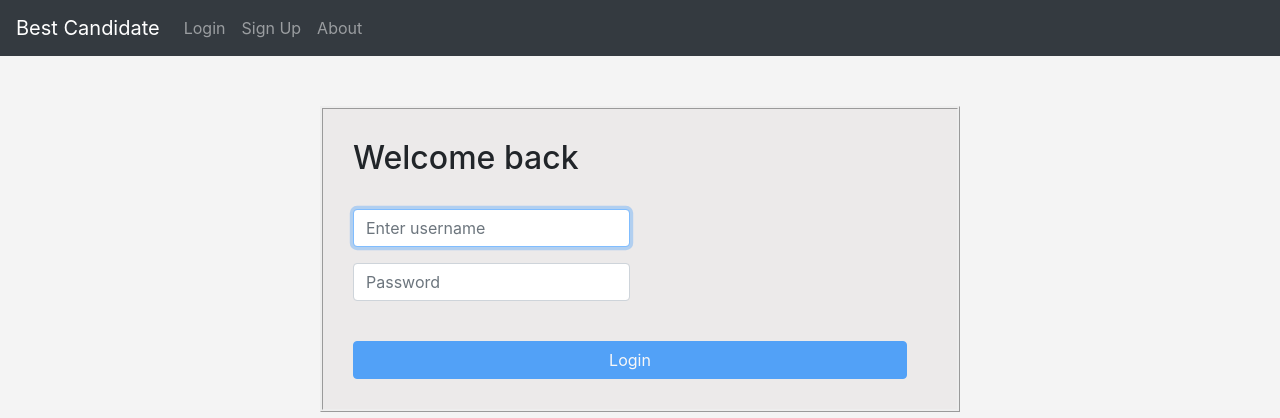
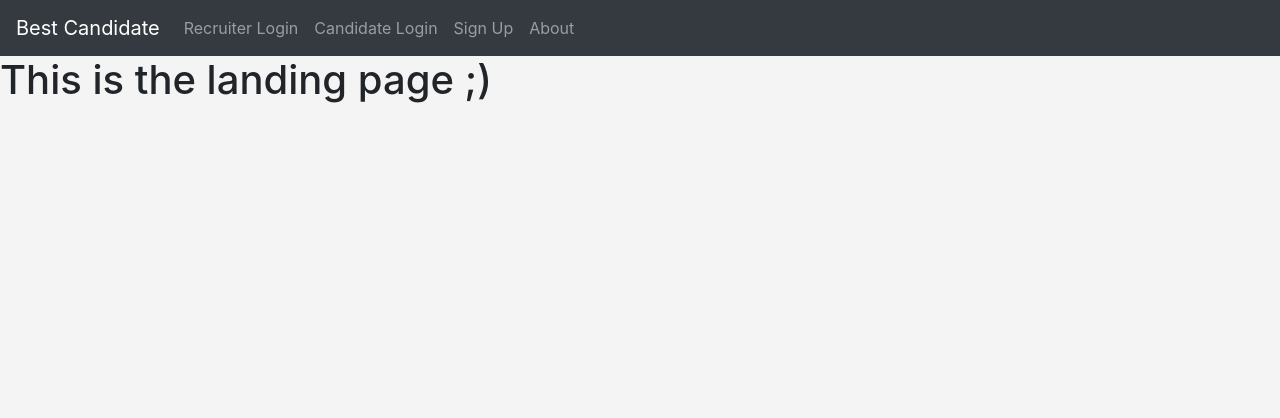
Before and after one commit to parulraheja98/BestCandidate, a React (Create React App) app in the folder front-end/: page / in a window 1280 px wide. Shown: the top 418 px of the page. Built offline with nearby package versions, Linux system fonts and the light colour scheme.

Commit message:
separated recruiter and candidate logins

```diff
--- a/front-end/package.json
+++ b/front-end/package.json
@@ -5,6 +5,7 @@
   "dependencies": {
     "axios": "^0.19.0",
     "bootstrap": "^4.3.1",
+    "prop-types": "^15.7.2",
     "react": "^16.8.6",
     "react-bootstrap": "^1.0.0-beta.9",
     "react-cookie": "^4.0.1",
--- a/front-end/src/App.js
+++ b/front-end/src/App.js
@@ -2,10 +2,11 @@ import React, { Component } from 'react';
 import {Switch,Route} from 'react-router';
 import {BrowserRouter} from 'react-router-dom';
 import './App.css';
-import { NavBar } from './layout/NavBar';
-import About from './layout/About';
-import Login from './layout/Login';
-import Register from './layout/Register';
+import { NavBar } from './components/layout/NavBar';
+import About from './components/layout/About';
+import Login from './components/layout/Login';
+import Register from './components/layout/Register';
+import LandingPage from './components/layout/LandingPage';
 
 class App extends Component {
   render() {
@@ -15,8 +16,9 @@ class App extends Component {
         <NavBar />
         <Switch>
         <Route exact path="/about" component={About}/>
-        <Route exact path="/login" component={Login}/>
-        <Route exact path="/" component={Login}/>
+        <Route exact path="/recruiter-login" render={(props) => <Login {...props} title="Recruiter" />}/>
+        <Route exact path="/candidate-login" render={(props) => <Login {...props} title="Candidate" />}/>
+        <Route exact path="/" component={LandingPage}/>
         <Route exact path="/register" component={Register}/>
         </Switch>
       </div>
--- a/front-end/src/layout/About.js
+++ b/front-end/src/components/layout/About.js
@@ -3,7 +3,7 @@ import React from 'react'
  function About() {
     return (
         <React.Fragment>
-            <div class="text-body">
+            <div className="text-body">
             <br/>
             <h1>About</h1>
             <br/>
--- /dev/null
+++ b/front-end/src/components/layout/LandingPage.js
@@ -0,0 +1,11 @@
+import React from 'react'
+
+function LandingPage() {
+    return (
+        <div>
+            <h1>This is the landing page ;)</h1>
+        </div>
+    )
+}
+
+export default LandingPage
--- a/front-end/src/layout/Login.js
+++ b/front-end/src/components/layout/Login.js
@@ -1,6 +1,7 @@
 import React, { Component } from 'react'
 import {Form, Button, Alert} from 'react-bootstrap'
 import {withCookies, Cookies} from 'react-cookie';
+import PropTypes from 'prop-types';
 
 export class Login extends Component {
 
@@ -16,6 +17,9 @@ export class Login extends Component {
             minInputLength:2
         };
     }
+
+
+   // USE PROP TYPES AND DEFAULT PROPS
 
     validateForm(){
         return (this.state.username.length > this.state.minInputLength && this.state.password.length > this.state.minInputLength);
@@ -62,7 +66,7 @@ export class Login extends Component {
     render() {
         return (
             <div style={this.getLoginDivStyle()}>
-                <h2>Welcome back</h2>
+                <h2>Welcome back, {this.props.title}</h2>
                 <br/>
                <Form style={this.getFormStyle()} onSubmit={this.handleSubmit}>
                     <Form.Group controlId="username">
@@ -79,6 +83,8 @@ export class Login extends Component {
             </div>
         )
     }
+
+
 
     getAlertStyle = () => {
         return {
--- /dev/null
+++ b/front-end/src/components/layout/NavBar.js
@@ -0,0 +1,62 @@
+import React, { Component } from 'react'
+import {Nav,Navbar} from 'react-bootstrap';
+import '../../App.css';
+import {withCookies, Cookies} from 'react-cookie';
+import {withRouter, Redirect} from 'react-router-dom';
+
+export class NavBar extends Component {
+
+
+    constructor(props){
+        super(props);
+        this.state = {
+            loggedIn : false,
+            admin : false
+        };
+        this.logout = this.logout.bind(this);
+    }
+
+
+    logout(event) {
+        console.log("Logged out!");
+        //const {cookies} = this.props;
+        //cookies.remove('loginCredentials' , {path:'/'});
+        //this.props.history.push('/');
+
+    }
+
+    componentDidMount(){
+        const {cookies} = this.props;
+        if(cookies){
+            if(cookies.get('access_token')) {
+                console.log('(Nav bar) access token cookie exists, means we are logged in');
+                this.setState({loggedIn:true});
+            }else {
+                console.log('(Nav Bar) not logged in');
+                this.setState({loggedIn:false});
+            }
+        }
+    }
+
+
+
+    render() {
+        return (
+            <div>
+               <Navbar bg="dark" variant="dark">
+                    <Navbar.Brand href="/">Best Candidate</Navbar.Brand>
+                    <Nav className="mr-auto">
+                        {this.state.admin ? <Nav.Link href="/admin-panel"> Admin Panel </Nav.Link>: null}
+                        {this.state.loggedIn ? <Nav.Link onClick={this.logout}> Logout </Nav.Link> : <Nav.Link href="/recruiter-login"> Recruiter Login </Nav.Link>}
+                        {this.state.loggedIn ? <Nav.Link onClick={this.logout}> Logout </Nav.Link> : <Nav.Link href="/candidate-login"> Candidate Login </Nav.Link>}
+                        {this.state.loggedIn ? null: <Nav.Link href="/register"> Sign Up </Nav.Link>}
+                        <Nav.Link href="/about"> About </Nav.Link>
+                    </Nav>
+                </Navbar>
+            </div>
+        )
+    }
+}
+
+const NavigationBar = withCookies(NavBar);
+export default withRouter(NavigationBar);
--- a/front-end/src/layout/NavBar.js
+++ /dev/null
@@ -1,56 +0,0 @@
-import React, { Component } from 'react'
-import {Nav,Navbar} from 'react-bootstrap';
-import '../App.css';
-import {withRouter} from 'react-router-dom';
-
-export class NavBar extends Component {
-
-
-    constructor(props){
-        super(props);
-        this.state = {
-            loggedIn : false,
-            loginInfo : '',
-            admin : false
-        };
-        this.logout = this.logout.bind(this);
-    }
-
-
-    logout(event) {
-        console.log("Logged out!");
-        //const {cookies} = this.props;
-        //cookies.remove('loginCredentials' , {path:'/'});
-        //this.props.history.push('/');
-
-    }
-
-
-
-    render() {
-        return (
-            <div>
-               <Navbar bg="dark" variant="dark">
-                    <Navbar.Brand href="/">Best Candidate</Navbar.Brand>
-                    <Nav className="mr-auto">
-                        {this.state.admin ?
-                        <Nav.Link href="/adminpanel"> Admin Panel </Nav.Link>
-                        : null}
-
-                        {this.state.loggedIn ?
-                        <Nav.Link onClick={this.logout}> Logout </Nav.Link>
-                        : <Nav.Link href="/login"> Login </Nav.Link>}
-
-                        {this.state.loggedIn ?
-                        null
-                        : <Nav.Link href="/register"> Sign Up </Nav.Link>}
-
-                        <Nav.Link href="/about"> About </Nav.Link>
-                    </Nav>
-                </Navbar>
-            </div>
-        )
-    }
-}
-
-export default withRouter(NavBar);
```
Also changed, not shown: front-end/src/components/layout/Register.js (renamed from front-end/src/layout/Register.js).
